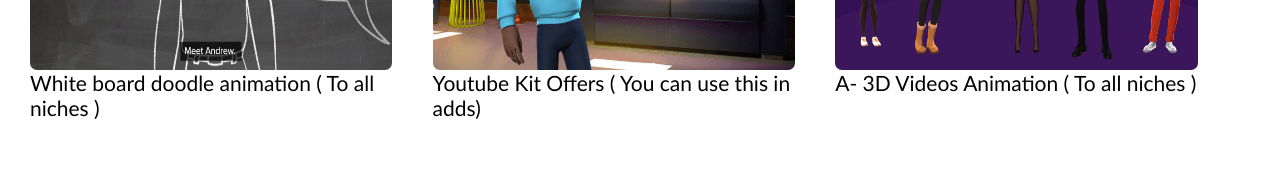
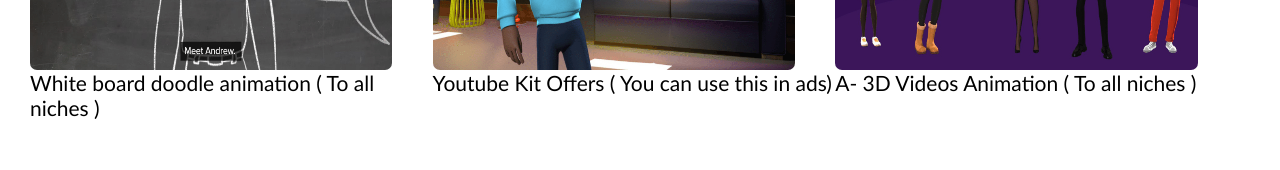
Before and after one commit to Abdullahiolajide/fidealz, a plain HTML site: page index.html in a window 1280 px wide. Shown: the part 1230-1400 px from the top of the page. Drawn offline with Linux system fonts and the light colour scheme.

Commit message:
Update index.html

```diff
--- a/index.html
+++ b/index.html
@@ -54,12 +54,12 @@
         <div style=" position: relative;" class="courses">
             <div class="imgd">
                 <img src="1.png" alt="" width="80%" height="100%" class="infoimg">
-                <span class="intext">Youtube Kit Offers <br> ( You can use this in adds)</span>
+                <span class="intext">Youtube Kit Offers <br> ( You can use this in ads)</span>
             </div>
 
         </div>
         <div class="info">
-         <a href="cvplay.html">Youtube Kit Offers ( You can use this in adds)</a>
+         <a href="cvplay.html">Youtube Kit Offers ( You can use this in ads)</a>
         </div>
        </main>
        <main class="coo">
```
